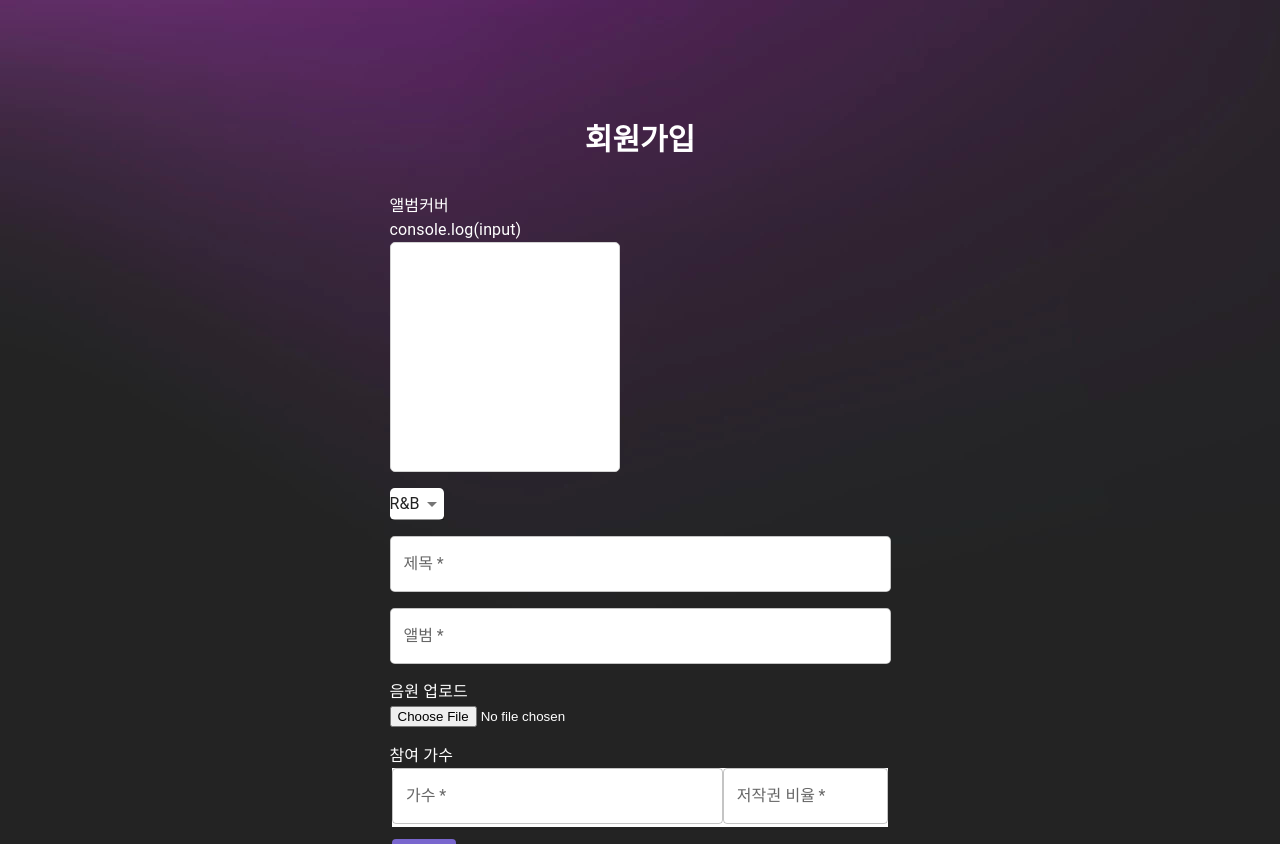
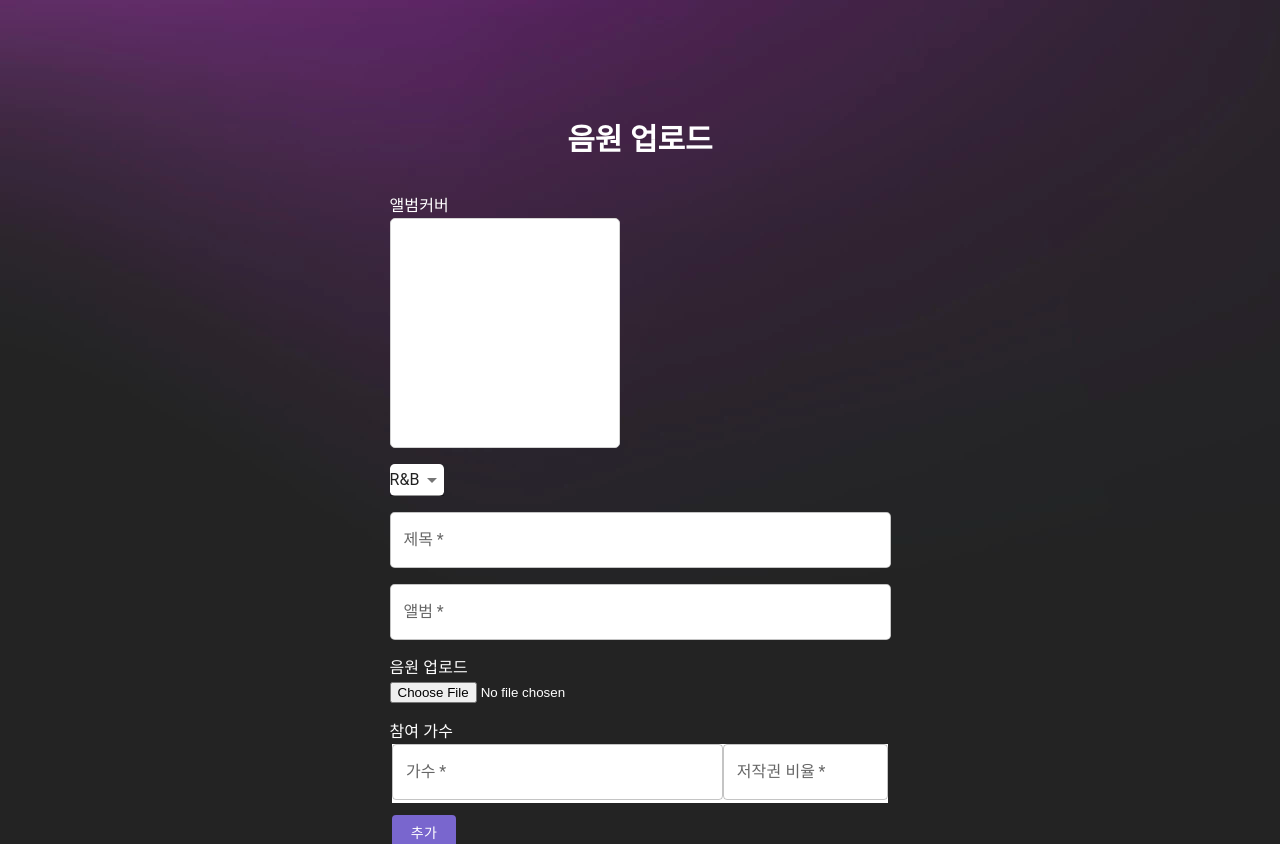
Before and after one commit to UXMUnderGraduate/22-S-Front, a React (Create React App) app: page /upload in a window 1280 px wide. Shown: the top 844 px of the page. Built offline with nearby package versions, Linux system fonts and the light colour scheme.

Commit message:
feat:업로드 #9

```diff
--- a/src/page/UploadPage.jsx
+++ b/src/page/UploadPage.jsx
@@ -217,7 +217,7 @@ function RegisterPage() {
               variant="h5"
               sx={{ textAlign: 'center', fontSize: '30px', fontWeight: 'bold', marginBottom: '10px' }}
             >
-              회원가입
+              음원 업로드
             </Typography>
             <Boxs component="form" noValidate onSubmit={handleSubmit} sx={{ mt: 3 }}>
               <FormControl component="fieldset" variant="standard">
@@ -226,9 +226,7 @@ function RegisterPage() {
                   <label style={{color:"white"}}>앨범커버</label>
                   <div {...getRootProps({ className: "dropzone" })}>
                   <input {...getInputProps()} id="image"/>
-                  console.log(input)
                   <aside style={thumbsContainer}> {thumbs}</aside>
-
                   </div>
                   </Grid>
                   <Grid item xs={12}>
```
